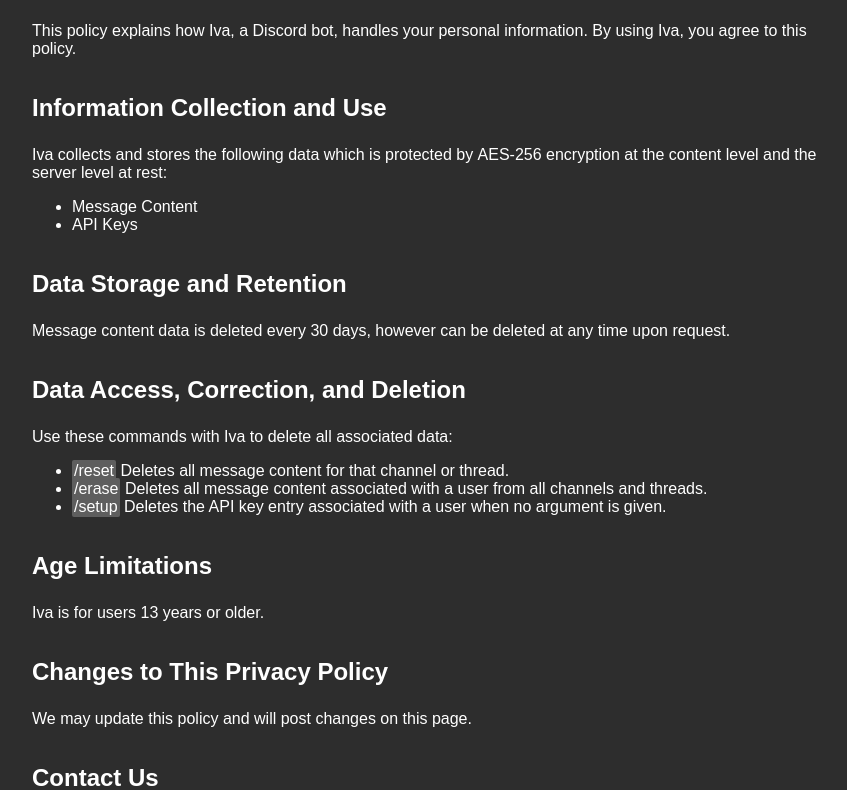
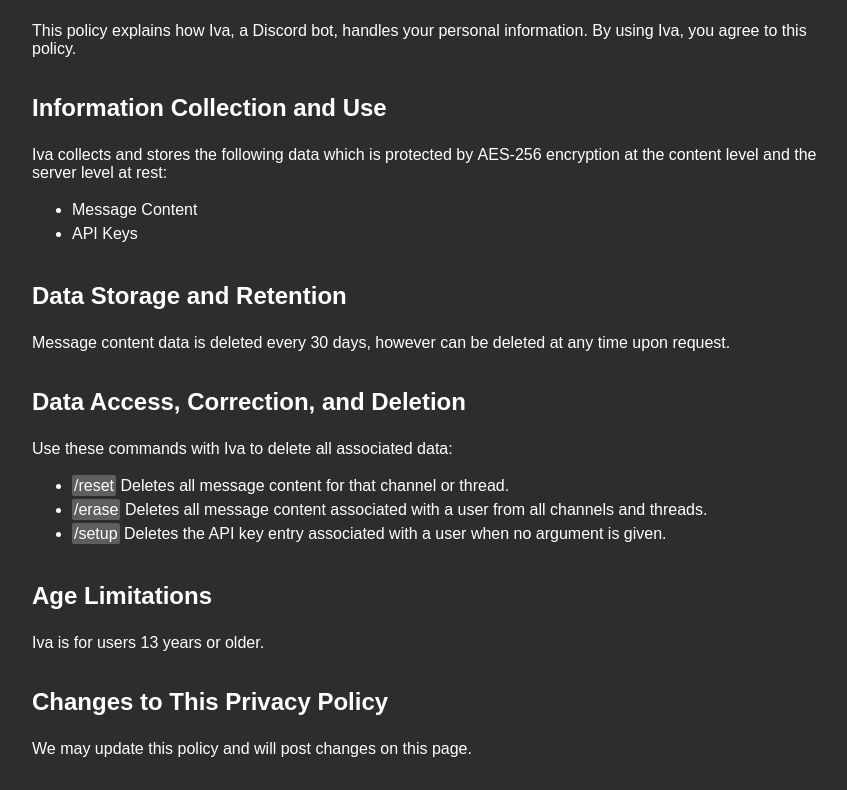
Before and after one commit to gutbash/gpt-iva-cord, a Python web app: template templates/privacy.html in a window 1280 px wide. Shown: the part 290-1080 px from the top of the page, without its empty margins (208-1055 px from the left). Run offline with Jinja, Linux system fonts and the light colour scheme; the template is opened without the code that fills it, so the values that code supplies are empty; some web fonts are replaced.

Commit message:
increase list line spacing

```diff
--- a/static/styles.css
+++ b/static/styles.css
@@ -37,6 +37,9 @@ code {
     background-color: #5e5e5e;
     padding: 2px 2px;
     border-radius: 2px;
+}
+ul li, ol li {
+    line-height: 1.5; /* Adjust the value as needed */
 }
 /* Navbar styles */
 .navbar {
```
